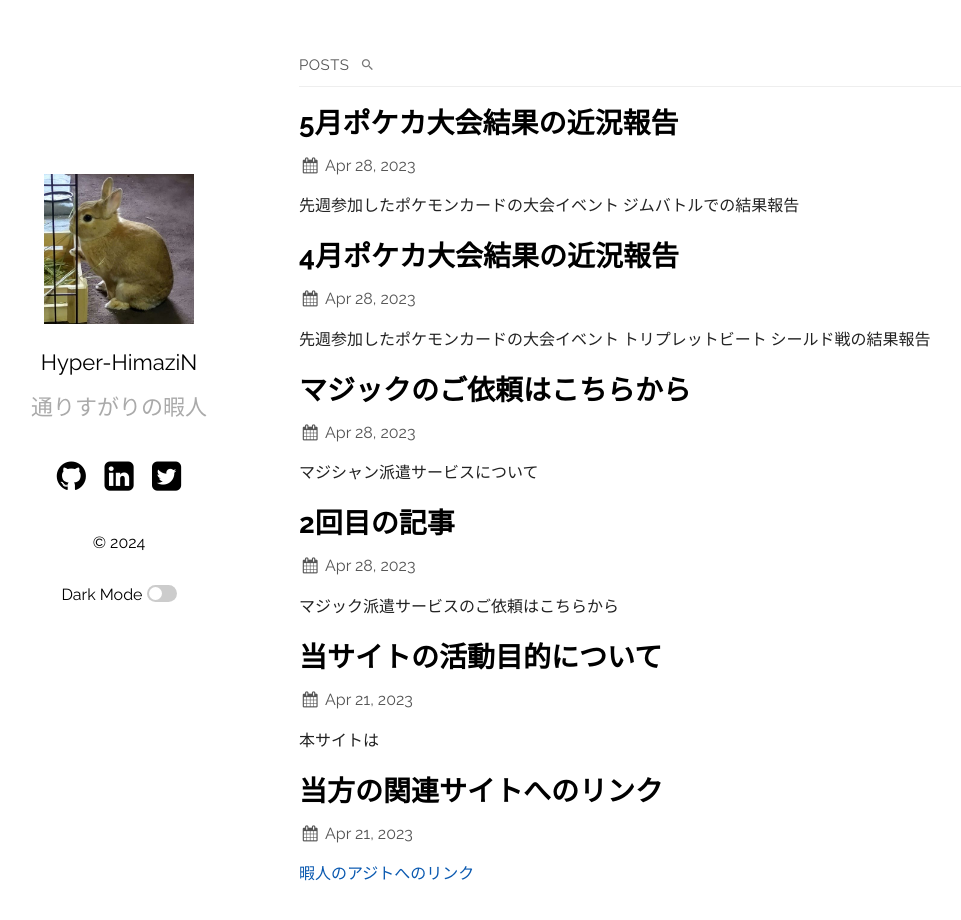
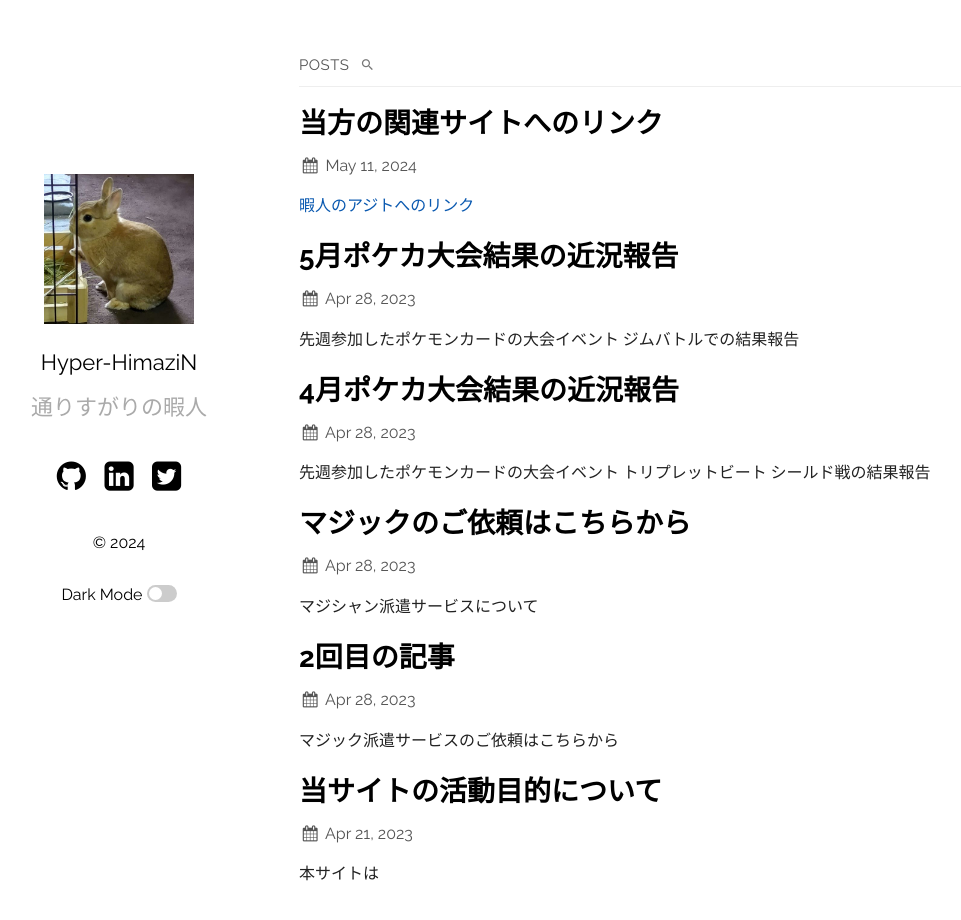
Before and after one commit to S-All11/S-All11.github.io, a Jekyll site: the page built from index.md, in a window 1280 px wide and 934 px high. Shown: the top 920 px of the window, without its empty margins (66-1027 px from the left). Built offline with Jekyll 4.4.1, drawn with Linux system fonts in a browser that asks for light colours.

Commit message:
Update 2023-04-21-Test0.md

```diff
--- a/_posts/2023-04-21-Test0.md
+++ b/_posts/2023-04-21-Test0.md
@@ -1,6 +1,7 @@
 ---
 layout: post
 title: "当方の関連サイトへのリンク"
+date:   2024-05-11 11:41:00 +0900
 categories:
 ---
 
```
